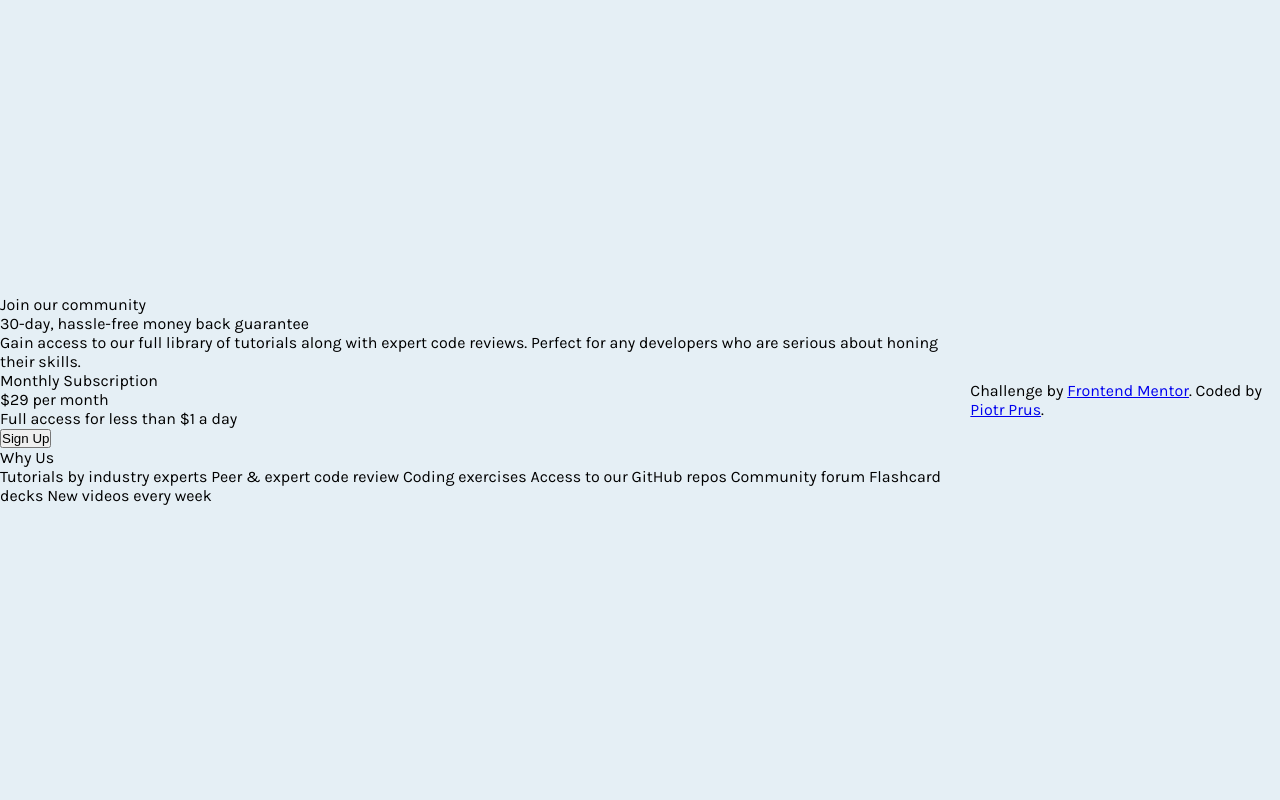
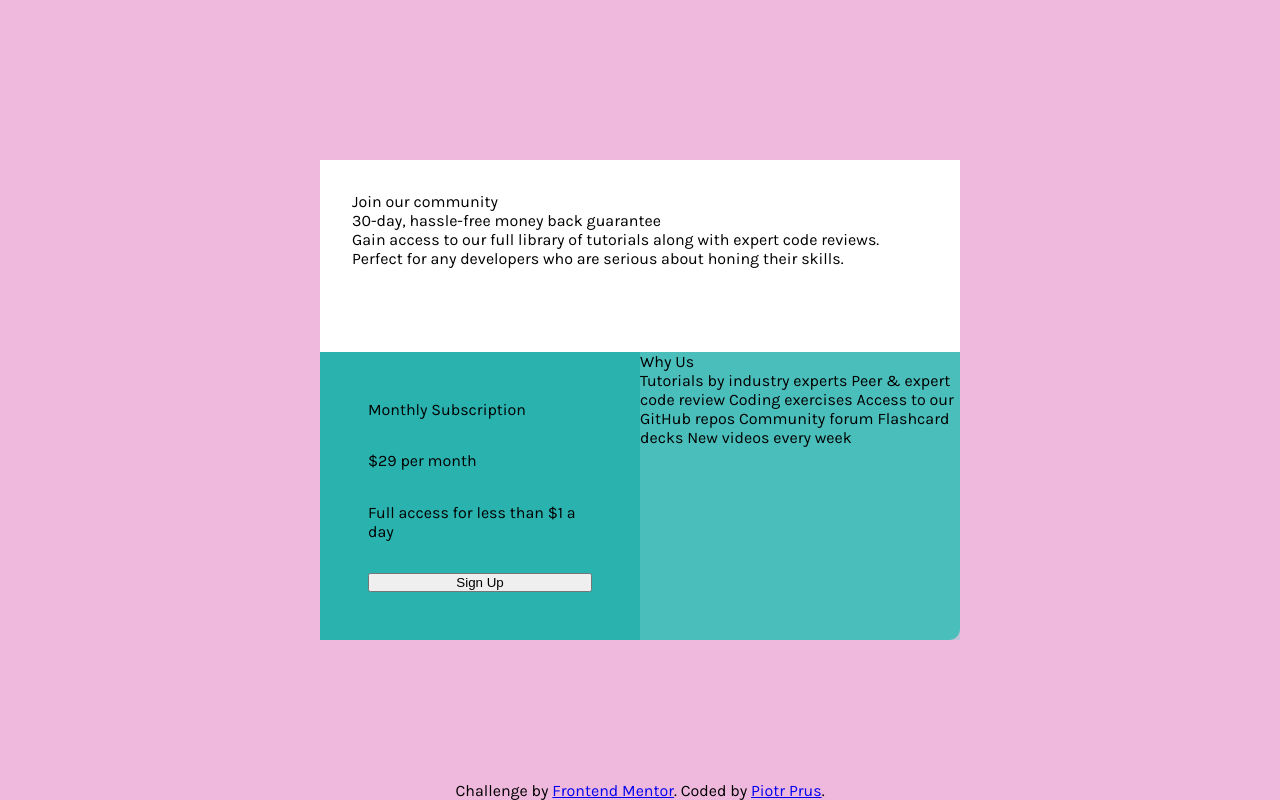
Before and after one commit to Piotrek1994/Single-price-grid-component, a plain HTML site: page index.html in a window 1280 px wide. Drawn offline with Linux system fonts and the light colour scheme.

Commit message:
Styling CSS

```diff
--- a/index.html
+++ b/index.html
@@ -32,10 +32,12 @@
 
     <div class="card-bottom">
 
-      <div class="card-left_headline">Monthly Subscription</div>
-      <div class="card-left_price">&dollar;29 per month</div>
-      <div class="card-left_description">Full access for less than &dollar;1 a day</div>
-      <button class="card-lef_btn">Sign Up</button>
+      <div class="card-left">
+        <div class="card-left_headline">Monthly Subscription</div>
+        <div class="card-left_price">&dollar;29 per month</div>
+        <div class="card-left_description">Full access for less than &dollar;1 a day</div>
+        <button class="card-lef_btn">Sign Up</button>
+      </div>
 
 
       <div class="card-right">
--- a/style.css
+++ b/style.css
@@ -9,6 +9,62 @@ body {
 	justify-content: center;
 	align-items: center;
 	height: 100vh;
-	background-color: hsl(204, 43%, 93%);
+	background-color: hsl(320, 63%, 83%);
     font-family: 'Karla', sans-serif;
 }
+
+.card {
+    width: 40rem;
+    height: 30rem;
+    background-color: hsl(179, 62%, 43%);
+    border-radius: 0.7rem;
+}
+
+.card-top {
+    height: 40%;
+    background-color: white;
+    padding: 2rem;
+}
+
+.card-bottom {
+    height: 60%;
+    display: flex;
+    justify-content: center;
+    align-items: center;
+}
+
+.card-left {
+    display: flex;
+    flex-direction: column;
+    justify-content: space-between;
+    width: 50%;
+    height: 100%;
+    padding: 3rem;
+    background-color: hsl(179, 62%, 43%);
+}
+.card-right {
+    width: 50%;
+    height: 100%;
+    background-color: hsla(179, 48%, 65%, 0.39);
+}
+
+
+
+
+
+
+
+
+
+
+
+
+
+
+
+footer {
+    position: absolute;
+	left: 50%;
+	transform: translateX(-50%);
+	bottom: 0;
+}
```
